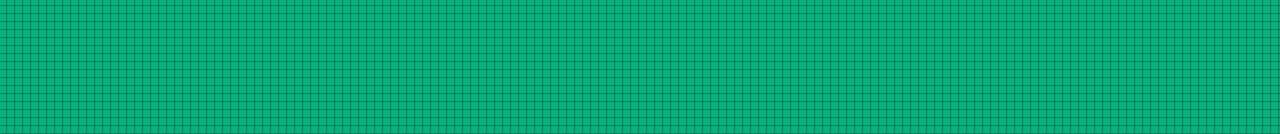
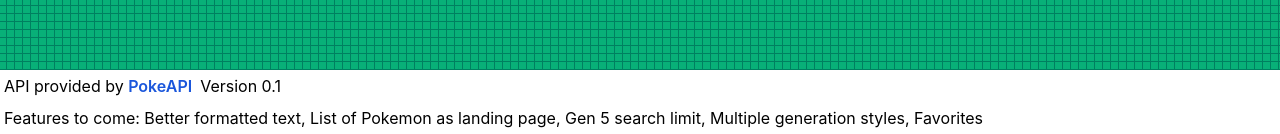
Before and after one commit to LeoJrTheTanooki/capsulepediatypescript, a React (Create React App) app: page / in a window 1280 px wide. Shown: the part 666-800 px from the top of the page. Built offline with nearby package versions, Linux system fonts and the light colour scheme; no server answers.

Commit message:
Adjusted home page

```diff
--- a/src/App.tsx
+++ b/src/App.tsx
@@ -5,20 +5,34 @@
 import UnovaDexComponent from "./components/UnovaDexComponent";
 
 function App() {
+  const [queryHook, setQueryHook] = useState("");
 
-    const [queryHook, setQueryHook] = useState('')
-
-    useEffect(() => {
-
-    console.log(queryHook)
-    }, [queryHook])
-
+  useEffect(() => {
+    console.log(queryHook);
+  }, [queryHook]);
 
   return (
-    <>
+    <div className=" flex flex-col h-screen">
       <NavbarComponent query={queryHook} setQuery={setQueryHook} />
-      <UnovaDexComponent query={queryHook} setQuery={setQueryHook}/>
-    </>
+      <UnovaDexComponent query={queryHook} setQuery={setQueryHook} />
+      <div className="flex flex-wrap justify-between bg-white mt-auto">
+        <div className="flex w-full">
+          <p className="m-1">
+            API provided by{" "}
+            <a
+              className=" text-blue-700 font-semibold"
+              href="https://pokeapi.co/"
+              target="_blank"
+              rel="noopener noreferrer"
+            >
+              PokeAPI
+            </a>
+          </p>
+          <p className="m-1">Version 0.1</p>
+        </div>
+        <p className="bg-white m-1">Features to come: Better formatted text, List of Pokemon as landing page, Gen 5 search limit, Multiple generation styles, Favorites</p>
+      </div>
+    </div>
   );
 }
 
```
